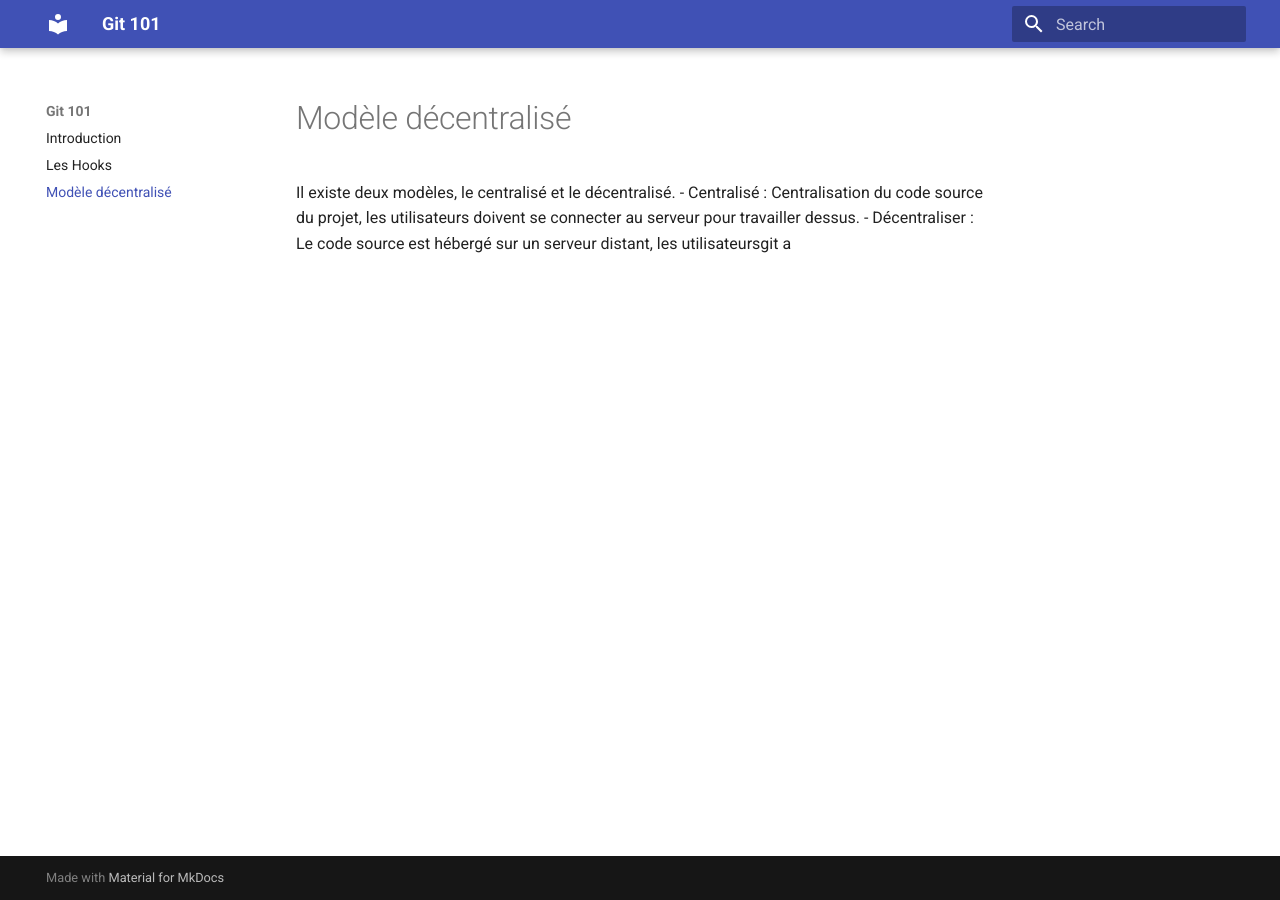
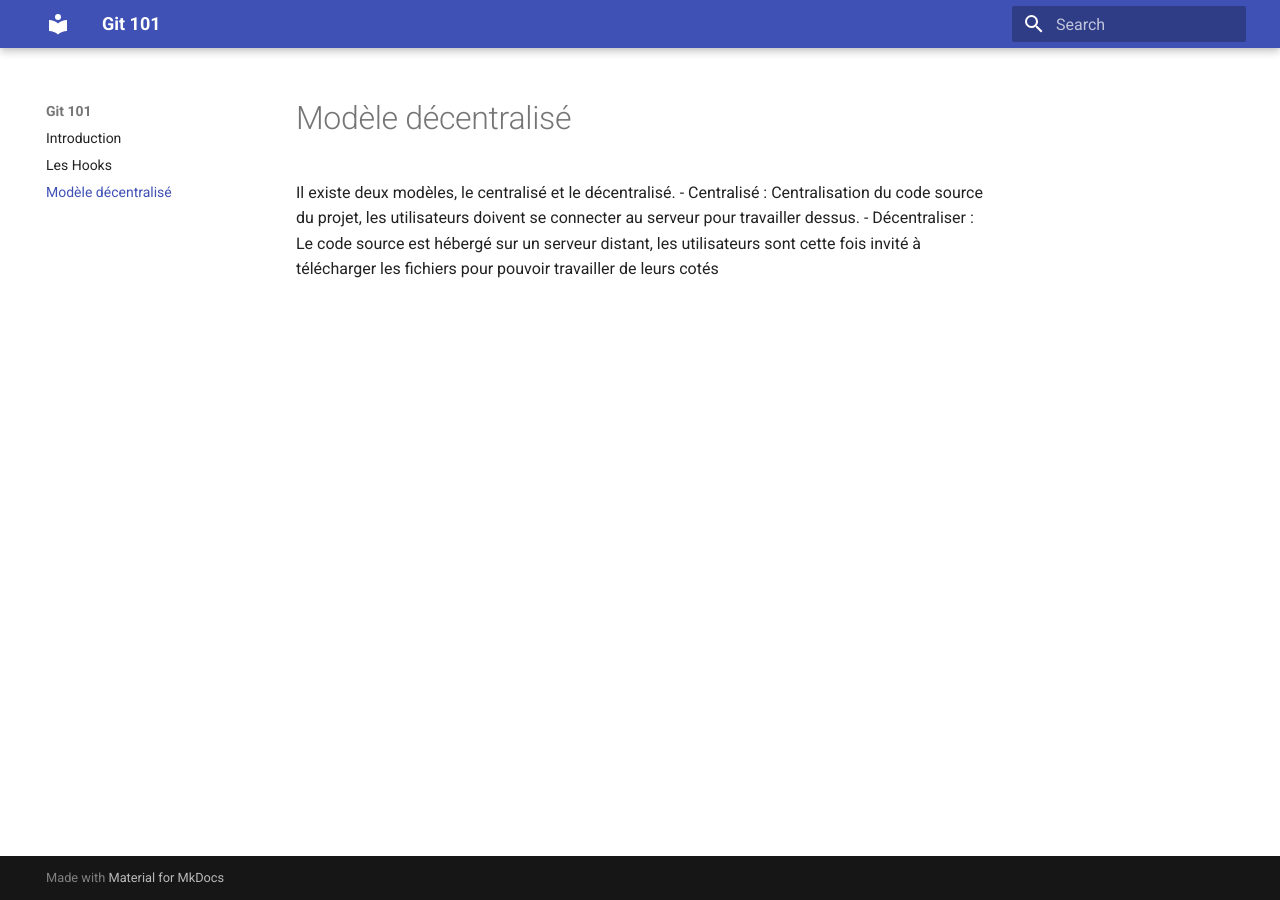
Before and after one commit to ub-mmi-but/git-101, an MkDocs documentation site: the page built from docs/modeleDecentralise.md, in a window 1280 px wide. Built offline with MkDocs 1.6.1 and Material for MkDocs 9.7.7, drawn with Linux system fonts in a browser that asks for light colours.

Commit message:
V2 - Modele décentralisé

```diff
--- a/docs/modeleDecentralise.md
+++ b/docs/modeleDecentralise.md
@@ -2,4 +2,4 @@
 
 Il existe deux modèles, le centralisé et le décentralisé.
     - Centralisé : Centralisation du code source du projet, les utilisateurs doivent se connecter au serveur pour travailler dessus.
-    - Décentraliser : Le code source est hébergé sur un serveur distant, les utilisateursgit a
+    - Décentraliser : Le code source est hébergé sur un serveur distant, les utilisateurs sont cette fois invité à télécharger les fichiers pour pouvoir travailler de leurs cotés
```
